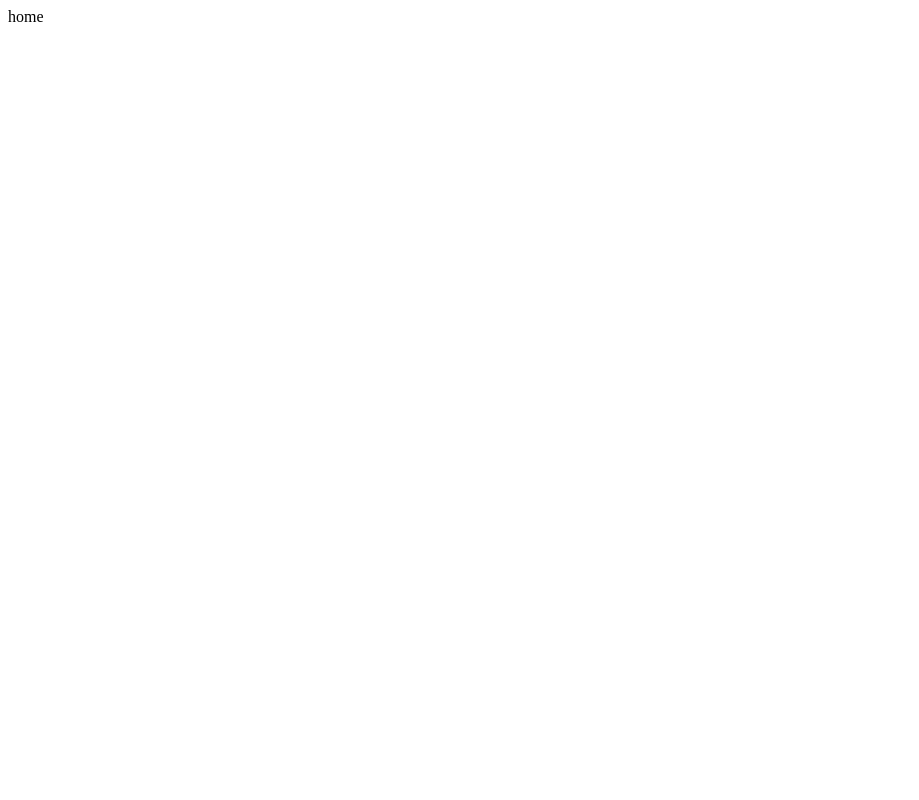
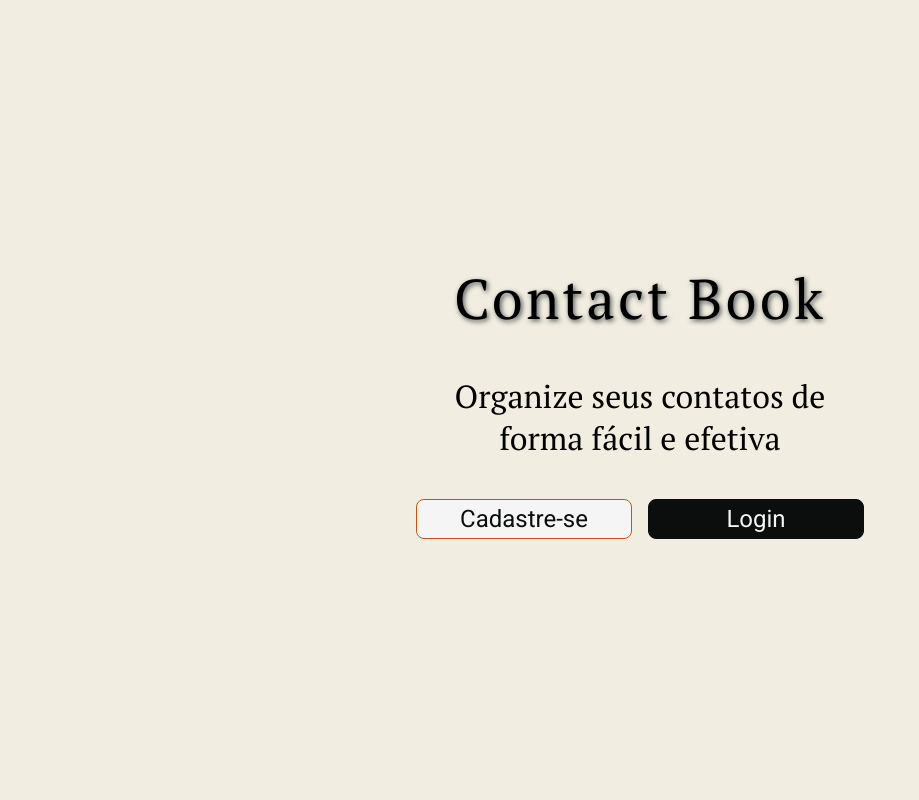
Before and after one commit to Derick-Almeida/contact_book, a Flask app: page / in a window 1280 px wide. Before the commit the part shown is almost empty. Shown: the whole page, without its empty margins (0-919 px from the left). Run offline with Flask 2, Linux system fonts and the light colour scheme.

Commit message:
feat: home page

```diff
--- a/project/frontend/static/css/global_style.css
+++ b/project/frontend/static/css/global_style.css
@@ -4,7 +4,7 @@
     margin: 0;
     padding: 0;
     box-sizing: border-box;
-    font-family: 'Roboto', sans-serif;
+    font-family: 'Roboto', monospace;
 }
 
 :root {
--- /dev/null
+++ b/project/frontend/static/css/home.css
@@ -0,0 +1,74 @@
+@import url('https://fonts.googleapis.com/css2?family=PT+Serif:wght@400;700&display=swap');
+
+body {
+    display: flex;
+    overflow: hidden;
+    max-width: 100%;
+    max-height: 100vh;
+
+    justify-content: center;
+    align-items: center;
+}
+
+main {
+    text-align: center;
+    width: 35%;
+}
+
+main h1 {
+    font-size: 3.5rem;
+    letter-spacing: 0.2rem;
+    text-shadow: 0.1rem 0.1rem 0.3rem var(--gray);
+    font-weight: 500;
+    font-family: 'PT Serif', serif;
+}
+
+main p {
+    margin: 2.5rem auto 2rem auto;
+    font-family: 'PT Serif', serif;
+    font-size: 2rem;
+}
+
+main .buttons {
+    display: flex;
+    gap: 1rem;
+    width: 100%;
+}
+
+main .buttons button:nth-child(1) {
+    width: 50%;
+    border: 0.1rem solid var(--orange);
+    background-color: var(--white);
+    color: var(--black);
+    border-radius: 0.5rem;
+
+    font-size: 1.5rem;
+    padding: 0.3rem;
+    margin-top: 0.5rem;
+
+    transition: color 0.6s, background 0.6s;
+}
+
+main .buttons button:nth-child(2) {
+    width: 50%;
+    background-color: var(--black);
+    border: 0.1rem solid var(--black);
+    color: var(--white);
+    border-radius: 0.5rem;
+
+    font-size: 1.5rem;
+    padding: 0.3rem;
+    margin-top: 0.5rem;
+
+    transition: color 0.6s, background 0.6s;
+}
+
+main .buttons button:hover {
+    border: 0.1rem solid var(--black);
+    background-color: var(--orange);
+    color: var(--white);
+}
+
+main .buttons button a {
+    color: inherit;
+}
--- a/project/frontend/static/css/input.css
+++ b/project/frontend/static/css/input.css
@@ -19,9 +19,13 @@
 .inputBox span {
     position: absolute;
     left: 0;
+    width: 100%;
+    text-align: left;
+
     padding: 1.2rem 0.3rem 0.4rem 0.3rem;
     font-size: 1.2rem;
     pointer-events: none;
+
     transition: 0.3s;
 }
 
@@ -48,6 +52,6 @@
 
 .inputBox input:valid~span,
 .inputBox input:focus~span {
-    transform: translate(-0.6rem, -1.5rem) scale(0.8);
+    transform: translate(-1.7rem, -1.5rem) scale(0.8);
     color: var(--orange);
 }
--- /dev/null
+++ b/project/frontend/templates/index.html
@@ -0,0 +1,28 @@
+<!DOCTYPE html>
+<html lang="pt-BR">
+
+<head>
+    <meta charset="UTF-8">
+    <meta http-equiv="X-UA-Compatible" content="IE=edge">
+    <meta name="viewport" content="width=device-width, initial-scale=1.0">
+    <link rel="stylesheet" href="../static/css/global_style.css">
+    <link rel="stylesheet" href="../static/css/home.css">
+    <title>Contact Book</title>
+</head>
+
+<body>
+
+    <main>
+        <h1>Contact Book</h1>
+
+        <p>Organize seus contatos de forma fácil e efetiva</p>
+
+        <div class="buttons">
+            <button><a href="/register">Cadastre-se</a></button>
+            <button><a href="/login">Login</a></button>
+        </div>
+    </main>
+
+</body>
+
+</html>
--- a/project/frontend/templates/login.html
+++ b/project/frontend/templates/login.html
@@ -21,7 +21,7 @@
             <h1>Login</h1>
 
             <div class="inputBox">
-                <input type="email" required>
+                <input type="text" required>
                 <span>Email</span>
             </div>
 
--- a/project/frontend/templates/register.html
+++ b/project/frontend/templates/register.html
@@ -23,7 +23,7 @@
             </div>
 
             <div class="inputBox">
-                <input type="email" required>
+                <input type="text" required>
                 <span>Email</span>
             </div>
 
--- a/project/frontend/views.py
+++ b/project/frontend/views.py
@@ -2,7 +2,7 @@ from flask import render_template
 
 
 def home():
-    return "home"
+    return render_template("index.html")
 
 
 def login():
```
